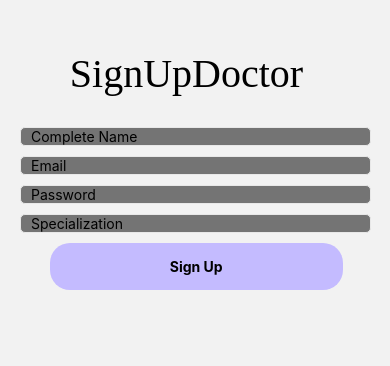
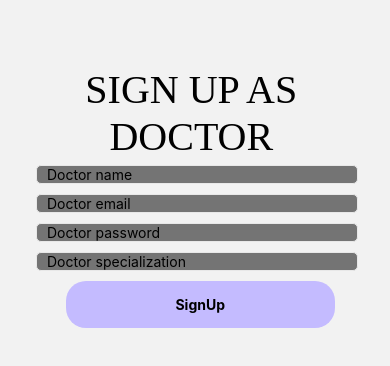
Before and after one commit to ancuta-ciceu/PatientMedicalRecord, a React Native app: screen /SignUpDoctorScreen in a window 390 px wide. Shown: the top 366 px of the page. Built offline with nearby package versions, Linux system fonts and the light colour scheme; no server answers.

Commit message:
Signup for doctor and medical assistant

```diff
--- a/src/navigation/index.js
+++ b/src/navigation/index.js
@@ -7,6 +7,7 @@ import SignInAsScreen from '../screens/SignInAsScreen';
 import {QRCodeScannerScreen} from '../screens/QRCodeScreens/ScanQRCode';
 import {PacientFormForDoctorScreen} from '../screens/PacientFormScreens/PacientFormForDoctor';
 import {SignUpDoctorScreen} from '../screens/SignUpScreen/SignUpDoctorScreen';
+import { SignUpMedicalAssistantScreen } from '../screens/SignUpScreen/SignUpMedicalAssistantScreen';
 
 const Stack = createNativeStackNavigator();
 
@@ -35,6 +36,10 @@ const Navigation = () => {
           name="SignUpDoctorScreen"
           component={SignUpDoctorScreen}
         />
+        <Stack.Screen
+          name="SignUpMedicalAssistantScreen"
+          component={SignUpMedicalAssistantScreen}
+        />
       </Stack.Navigator>
     </NavigationContainer>
   );
--- a/src/screens/PacientFormScreens/PacientFormForDoctor.tsx
+++ b/src/screens/PacientFormScreens/PacientFormForDoctor.tsx
@@ -1,6 +1,7 @@
 import React, {useEffect, useState} from 'react';
 import {Text, StyleSheet, View, TextInput, Button} from 'react-native';
 import {useForm} from 'react-hook-form';
+import CustomInput from '../../components/CustomInput'
 interface Pacient {
   pacientId: number;
   CNP: string;
@@ -60,27 +61,29 @@ export const PacientFormForDoctorScreen = () => {
   return (
     //<form onSubmit={handleSubmit(dataa => console.log(dataa))}>
     <View>
-      <Text> Pacient Form </Text>
+      <Text style={styles.text_PatientForm}> Patient Medical Form </Text>
       <Text>{patient.patientName}</Text>
       <View>
         <Text>Medicine name:</Text>
-        <TextInput {...register('medicine')} />
+        <CustomInput
+              placeholder="medicine name"
+              {...register('medicine')}
+            />
         <Text>Type of administration:</Text>
-        <TextInput
+        <CustomInput
+              placeholder="Type of administration"
               {...register('administrationType')}
-          // placeholder="Type of administration"
             />
         <Text>Number of days to administrate::</Text>
-        <TextInput
+
+        <CustomInput
+              placeholder="Number of days to administrate:"
               {...register('days')}
-          // placeholder="Number of days to administrate:"
-          //type={'number'}
             />
         <Text>Number of times/day to administrate::</Text>
-        <TextInput
+        <CustomInput
+              placeholder="Times per day"
               {...register('timesPerDay')}
-          // placeholder="Number of times/day to administrate:"
-          //type={'number'}
             />
       </View>
     </View>
@@ -88,6 +91,19 @@ export const PacientFormForDoctorScreen = () => {
   );
 };
 
-// const styles = StyleSheet.create({
-//   //Check project repo for styles
-// });
+const styles = StyleSheet.create({
+  text_PatientForm: {
+    textAlign: 'center',
+    marginHorizontal: 50,
+    width: '70%',
+    maxWidth: 300,
+    fontSize: 40,
+    marginTop: 50,
+    marginBottom: 25,
+    fontFamily: 'Gill Sans Extrabold',
+  },
+  root: {
+    alignItems: 'center',
+    padding: 20,
+  },
+});
--- a/src/screens/SignInAsMedicalAssistantScreen/SignInAsMedicalAssistentScreen.js
+++ b/src/screens/SignInAsMedicalAssistantScreen/SignInAsMedicalAssistentScreen.js
@@ -2,10 +2,13 @@ import React, {useState} from 'react'
 import {View, Text, StyleSheet, ScrollView } from 'react-native'
 import CustomInput from '../../components/CustomInput'
 import CustomButton from '../../components/CustomButton'
+import {useNavigation} from '@react-navigation/native';
 
 const SignInAsMedicalAssistantScreen = () => {
     const [username, setUsername]= useState('');
     const [password, setPassword]= useState('');
+
+    const navigation = useNavigation();
 
     const onSignInPressed = () => {
         console.warn("Sign in");
@@ -20,7 +23,7 @@ const SignInAsMedicalAssistantScreen = () => {
     }
 
     const onSignUpPressed = () => {
-        console.warn("Sign up");
+      navigation.navigate('SignUpMedicalAssistantScreen');
     }
 
     return(
--- a/src/screens/SignUpScreen/SignUpDoctorScreen.tsx
+++ b/src/screens/SignUpScreen/SignUpDoctorScreen.tsx
@@ -1,113 +1,123 @@
-import React, {useEffect, useState} from 'react';
-import {Text, StyleSheet, View, TextInput, Button} from 'react-native';
-import {useForm} from 'react-hook-form';
+import React, { useState} from 'react';
+import {Text, StyleSheet, View} from 'react-native';
 import CustomButton from '../../components/CustomButton';
 import CustomInput from '../../components/CustomInput'
 
-//import {QRCodeScannerScreen} from '../QRCodeScreens/ScanQRCode';
-//import {useNavigation} from '@react-navigation/native';
 
-
-
-
-interface Doctor {
-    doctorId: number;
-    doctor_name: string;
-    doctor_email: string;
-    doctor_passhash: string;
-    doctor_specialization: string;
-  };
-
-  const initialDoctor: Doctor = {
-    doctorId: 0,
-    doctor_name: '',
-    doctor_email: '',
-    doctor_passhash: '',
-    doctor_specialization: '',
-  };
+    interface FormErrors {
+      doctor_name?: string;
+      doctor_email?: string;
+      doctor_password?: string;
+      doctor_specialization?: string;
+    }
 
     export const SignUpDoctorScreen = () => {
-    const [doctor, setDoctor] = useState<Doctor>(initialDoctor);
-    const [data, setData] = useState('');
-    const getDoctorById = async (id: string) => {
-      const data = await fetch(`http://localhost:5000/createdoctor/${id}`, {
+      const [doctorName, setDoctorName] = useState('');
+      const [doctorEmail, setDoctorEmail] = useState('');
+      const [doctor_password, setDoctorPassword] = useState('');
+      const [doctorSpecialization, setDoctorSpecialization] = useState('');
+      const [formErrors, setFormErrors] = useState<FormErrors>({});
+
+      const handleSubmit = async() => {
+        const errors: FormErrors = {};
+
+        if (!doctorName) {
+          errors.doctor_name = 'Doctor name is required';
+        }
+
+        if (!doctorEmail) {
+          errors.doctor_email = 'Doctor email is required';
+        } else if (!isValidEmail(doctorEmail)) {
+          errors.doctor_email = 'Invalid email format';
+        }
+
+        if (!doctor_password) {
+          errors.doctor_password = 'Doctor password is required';
+        } else if (doctor_password.length < 6) {
+          errors.doctor_password = 'Password must be at least 6 characters long';
+        }
+
+        if (!doctorSpecialization) {
+          errors.doctor_specialization = 'Doctor specialization is required';
+        }
+
+        if (Object.keys(errors).length === 0) {
+          const requestOptions = {
             method: 'POST',
-      });
-      return await data.json();
+            headers: { 'Content-Type': 'application/json' },
+            body: JSON.stringify({
+              doctor_name: doctorName,
+              doctor_email: doctorEmail,
+              doctor_passhash: doctor_password,
+              doctor_specialization: doctorSpecialization,
+            }),
           };
-
-    useEffect(() => {
-        getDoctorById('1')
-          .then(jsonData => {
-            console.warn(jsonData.results);
-            setDoctor(jsonData.results);
-          })
-          .catch(err => console.log(err));
-      }, []);
-
-      const {register, handleSubmit} = useForm();
-
-
-
-      const onSignUpDoctorPressed = () => {
-
-          console.warn('Sign up as Doctor');
-
+          const response = await fetch('http://localhost:5000/createdoctor', requestOptions);
+          const data = await response.json();
+        } else {
+          setFormErrors(errors);
+        }
       };
 
       return (
-        //<form onSubmit={handleSubmit(dataa => console.log(dataa))}>
-        <View>
-          <Text style={styles.text_SignUp}> SignUpDoctor </Text>
-          <View>
-
+        <View style={styles.container}>
+          <Text style={styles.text_SignUp}>SIGN UP AS DOCTOR</Text>
           <CustomInput
-              placeholder="Complete Name"
-              {...register('doctor_name')}
+            placeholder="Doctor name"
+            value={doctorName}
+            setValue={setDoctorName}
+            secureTextEntry={false}
           />
+          {formErrors.doctor_name && <Text style={styles.error}>{formErrors.doctor_name}</Text>}
           <CustomInput
-              placeholder="Email"
-              {...register('doctor_email')}
+            placeholder="Doctor email"
+            value={doctorEmail}
+            setValue={setDoctorEmail}
+            secureTextEntry={false}
           />
-
-
+          {formErrors.doctor_email && <Text style={styles.error}>{formErrors.doctor_email}</Text>}
           <CustomInput
-              placeholder={'Password'}
-              {...register('doctor_password')}
-              secureTextEntry={true}
+            placeholder="Doctor password"
+            value={doctor_password}
+            setValue={setDoctorPassword}
+            secureTextEntry
           />
-
+          {formErrors.doctor_password && <Text style={styles.error}>{formErrors.doctor_password}</Text>}
           <CustomInput
-             placeholder={'Specialization'}
-              {...register('doctor_specialization')}
-
+            placeholder="Doctor specialization"
+            value={doctorSpecialization}
+            setValue={setDoctorSpecialization}
+            secureTextEntry={false}
           />
-        <CustomButton
-              text="Sign Up"
-              onPress={onSignUpDoctorPressed}
-              backgrColor="#C4BBFF"
-              foregrColor="#000000"
-            />
-
+          {formErrors.doctor_specialization && (
+            <Text style={styles.error}>{formErrors.doctor_specialization}</Text>
+          )}
+          <CustomButton text="SignUp" onPress={handleSubmit} type='PRIMARY' />
         </View>
-        </View>
-        //</form>
       );
     };
 
+    const isValidEmail = (email: string) => {
+      // Basic email validation regex
+      return /\S+@\S+\.\S+/.test(email);
+    };
+
     const styles = StyleSheet.create({
-      text_SignUp: {
+      container: {
+        flex: 1,
+        padding: 16,
+      },
+      text_SignUp:{
         textAlign: 'center',
         marginHorizontal: 50,
+        marginTop:50,
         width: '70%',
         maxWidth: 300,
         fontSize: 40,
-        marginTop: 50,
-        marginBottom: 25,
         fontFamily: 'Gill Sans Extrabold',
     },
-      root: {
-        alignItems: 'center',
-        padding: 20,
+      error: {
+        color: 'red',
+        marginBottom: 8,
       },
     });
--- /dev/null
+++ b/src/screens/SignUpScreen/SignUpMedicalAssistantScreen.tsx
@@ -0,0 +1,109 @@
+import React, { useState} from 'react';
+import {Text, StyleSheet, View} from 'react-native';
+import CustomButton from '../../components/CustomButton';
+import CustomInput from '../../components/CustomInput'
+
+
+    interface FormErrors {
+      medical_assistant_name?: string;
+      medical_assistant_email?: string;
+      medical_assistant_password?: string;
+    }
+
+    export const SignUpMedicalAssistantScreen = () => {
+      const [MedicalAssistantName, setMedicalAssistantName] = useState('');
+      const [MedicalAssistantEmail, setMedicalAssistantEmail] = useState('');
+      const [MedicalAssistantPassword, setMedicalAssistantPassword] = useState('');
+      const [formErrors, setFormErrors] = useState<FormErrors>({});
+
+      const handleSubmit = async() => {
+        const errors: FormErrors = {};
+
+        if (!MedicalAssistantName) {
+          errors.medical_assistant_name = 'Medical assistant name is required';
+        }
+
+        if (!MedicalAssistantEmail) {
+          errors.medical_assistant_email = 'Medical assistant email is required';
+        } else if (!isValidEmail(MedicalAssistantEmail)) {
+          errors.medical_assistant_email = 'Invalid email format';
+        }
+
+        if (!MedicalAssistantPassword) {
+          errors.medical_assistant_password = 'Medical assistant password is required';
+        } else if (MedicalAssistantPassword.length < 6) {
+          errors.medical_assistant_password = 'Password must be at least 6 characters long';
+        }
+
+
+        if (Object.keys(errors).length === 0) {
+          const requestOptions = {
+            method: 'POST',
+            headers: { 'Content-Type': 'application/json' },
+            body: JSON.stringify({
+              medical_assistant_name: MedicalAssistantName,
+              medical_assistant_email: MedicalAssistantEmail,
+              medical_assistant_passhash: MedicalAssistantPassword,
+            }),
+          };
+          const response = await fetch('http://localhost:5000/createmedicalassistant', requestOptions);
+          const data = await response.json();
+        } else {
+          setFormErrors(errors);
+        }
+      };
+
+      return (
+        <View style={styles.container}>
+          <Text style={styles.text_SignUp}>SIGN UP AS MEDICAL ASSISTANT</Text>
+          <CustomInput
+            placeholder="Medical assistant name"
+            value={MedicalAssistantName}
+            setValue={setMedicalAssistantName}
+            secureTextEntry={false}
+          />
+          {formErrors.medical_assistant_name && <Text style={styles.error}>{formErrors.medical_assistant_name}</Text>}
+          <CustomInput
+            placeholder="Medical assistant email"
+            value={MedicalAssistantEmail}
+            setValue={setMedicalAssistantEmail}
+            secureTextEntry={false}
+          />
+          {formErrors.medical_assistant_email && <Text style={styles.error}>{formErrors.medical_assistant_email}</Text>}
+          <CustomInput
+            placeholder="Medical assistant password"
+            value={MedicalAssistantPassword}
+            setValue={setMedicalAssistantPassword}
+            secureTextEntry
+          />
+          {formErrors.medical_assistant_password && <Text style={styles.error}>{formErrors.medical_assistant_password}</Text>}
+
+          <CustomButton text="SignUp" onPress={handleSubmit} type='PRIMARY' />
+        </View>
+      );
+    };
+
+    const isValidEmail = (email: string) => {
+      // Basic email validation regex
+      return /\S+@\S+\.\S+/.test(email);
+    };
+
+    const styles = StyleSheet.create({
+      container: {
+        flex: 1,
+        padding: 16,
+      },
+      text_SignUp:{
+        textAlign: 'center',
+        marginHorizontal: 50,
+        marginTop:50,
+        width: '70%',
+        maxWidth: 300,
+        fontSize: 40,
+        fontFamily: 'Gill Sans Extrabold',
+    },
+      error: {
+        color: 'red',
+        marginBottom: 8,
+      },
+    });
```
Also changed, not shown: src/screens/SignInAsDoctorScreen/SignInAsDoctorScreen.js (+7 -4 lines), 1 other file (tests, documents, lock files or other folders). Lines whose indentation alone changed are shown as unchanged.
